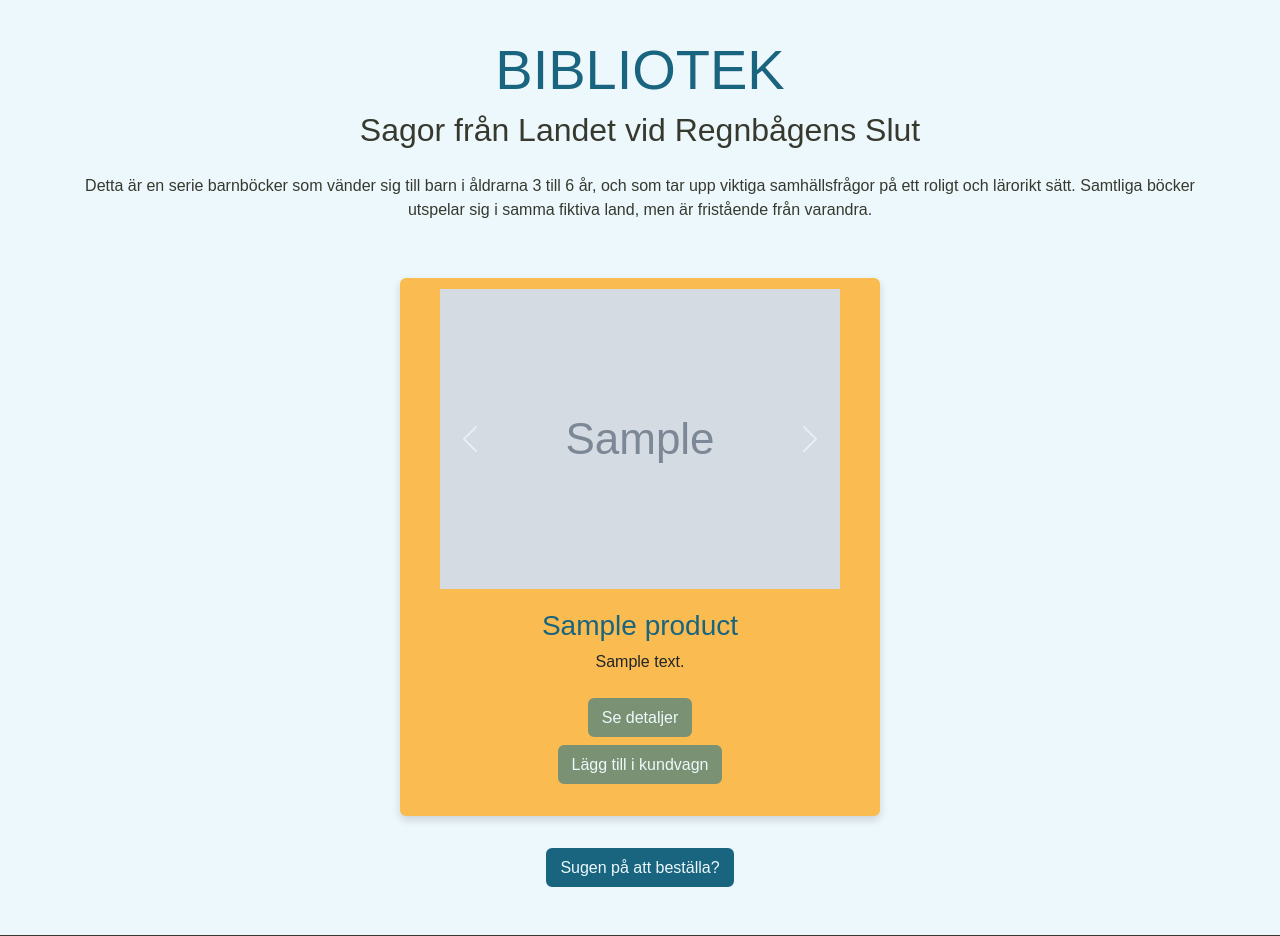
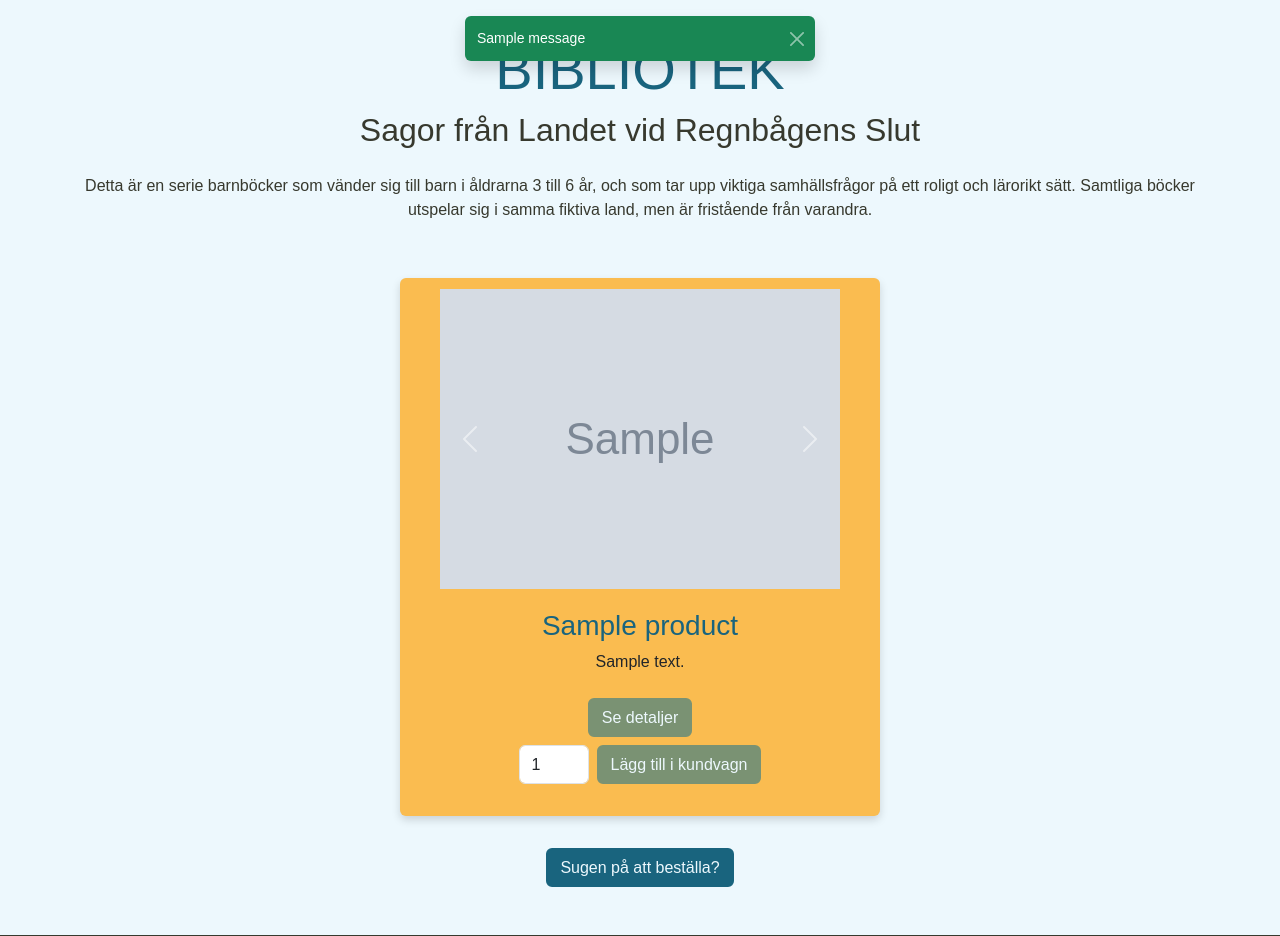
Before and after one commit to Jere-The-Hutt/massgrosorna-ecommerce, a Django app: page /library/ in a window 1280 px wide. Shown: the part 60-996 px from the top of the page. Run offline with Django 5.2, Linux system fonts and the light colour scheme; tables that the repository leaves empty hold one stand-in row (values such as "Sample post"); grey boxes marked "Sample" are stand-in pictures; one stand-in notice (Sample message) is shown; some libraries are stand-ins or nearby versions; some web fonts are replaced.

Commit message:
Add quantity selection on library page and improve contact form success message

```diff
--- a/assets/css/style.css
+++ b/assets/css/style.css
@@ -246,6 +246,10 @@ th {
     padding: 20px;
 }
 
+.toast-container {
+    top: 60px;
+}
+
 /* Media Queries */
 @media screen and (max-width: 768px) {
     #header .logo {
--- a/config/settings.py
+++ b/config/settings.py
@@ -81,6 +81,12 @@ DATABASES = {
 }
 
 
+# Email configuration for development
+EMAIL_BACKEND = 'django.core.mail.backends.console.EmailBackend'
+DEFAULT_FROM_EMAIL = 'webmaster@localhost'
+
+
+
 # Password validation
 # https://docs.djangoproject.com/en/5.2/ref/settings/#auth-password-validators
 
--- a/store/urls.py
+++ b/store/urls.py
@@ -7,6 +7,8 @@ urlpatterns = [
     path('about/', views.about, name='about'),
     path('library/', views.library, name='library'),
     path('success/', views.success, name='success'),
+    path('footer-contact/', views.footer_contact, name='footer_contact'),
+
 
     # Product detail page
     path(
--- a/store/views.py
+++ b/store/views.py
@@ -2,6 +2,9 @@ from django.shortcuts import render, redirect, get_object_or_404
 from .cart import Cart
 from decimal import Decimal
 from .models import Product
+from django.core.mail import send_mail
+from django.shortcuts import redirect
+from django.contrib import messages
 
 
 def index(request):
@@ -60,9 +63,25 @@ def cart_view(request):
 def add_to_cart(request, product_id):
     if request.method == 'POST':
         cart = request.session.get('cart', {})
-        cart[str(product_id)] = cart.get(str(product_id), 0) + 1
-    request.session['cart'] = cart
-    return redirect('library')  # Redirect back to library page or previous page
+        product = get_object_or_404(Product, id=product_id)
+        product_id_str = str(product_id)
+
+        # Read quantity from form, default to 1
+        try:
+            quantity = int(request.POST.get('quantity', 1))
+            if quantity < 1:
+                quantity = 1
+        except ValueError:
+            quantity = 1
+
+        if product_id_str in cart:
+            cart[product_id_str]['quantity'] += quantity
+        else:
+            cart[product_id_str] = {'quantity': quantity, 'price': float(product.price)}
+
+        request.session['cart'] = cart
+
+    return redirect('library')
 
 
 def remove_from_cart(request, product_id):
@@ -141,3 +160,22 @@ def cart_decrease(request, product_id):
 
     request.session['cart'] = cart
     return redirect('cart')
+
+
+def footer_contact(request):
+    if request.method == 'POST':
+        name = request.POST.get('name')
+        email = request.POST.get('email')
+        message = request.POST.get('message')
+
+        # Send the email
+        send_mail(
+            subject=f'New message from {name}',
+            message=message,
+            from_email=email,
+            recipient_list=['your@email.com'],
+            fail_silently=False,
+        )
+
+        messages.success(request, 'Tack! Ditt meddelande har skickats.')
+        return redirect(request.META.get('HTTP_REFERER', '/'))
--- a/templates/base.html
+++ b/templates/base.html
@@ -54,6 +54,22 @@
     </nav>
     <!-- Main element to hold all key sections of the home page. It is not part of the grid structure. -->
     <main>
+        {% if messages %}
+        <div class="toast-container position-fixed start-50 translate-middle-x top-6 p-3" style="z-index: 1055;">
+            {% for message in messages %}
+            <div class="toast align-items-center text-bg-success border-0 show" role="alert" aria-live="assertive"
+                aria-atomic="true">
+                <div class="d-flex">
+                    <div class="toast-body">
+                        {{ message }}
+                    </div>
+                    <button type="button" class="btn-close btn-close-white me-2 m-auto" data-bs-dismiss="toast"
+                        aria-label="Close"></button>
+                </div>
+            </div>
+            {% endfor %}
+        </div>
+        {% endif %}
         {% block content %}
         <!-- Individual page content will go here -->
         {% endblock %}
@@ -84,7 +100,8 @@
                 </div>
                 <!-- Name & Email Fields (Top on small screens) -->
                 <div class="col-12 col-md-4 text-center mt-3">
-                    <form action="{% url 'success' %}" method="GET">
+                    <form action="{% url 'footer_contact' %}" method="POST">
+                        {% csrf_token %}
                         <div class="row justify-content-center">
                             <div class="col-10 col-md-10 mb-3">
                                 <input class="form-control" id="name" name="name" type="text" required>
--- a/templates/library.html
+++ b/templates/library.html
@@ -61,10 +61,14 @@
                     <p class="card-text">{{ product.description }}</p>
                     <a href="{% url 'product_detail' product.id %}" class="btn custom-button-filled mt-2">Se
                         detaljer</a>
-                    <form action="{% url 'add_to_cart' product.id %}" method="post">
+                    <form action="{% url 'add_to_cart' product.id %}" method="post"
+                        class="d-flex justify-content-center mt-2">
                         {% csrf_token %}
-                        <button type="submit" class="btn custom-button-filled mt-2">Lägg till i kundvagn</button>
+                        <input type="number" name="quantity" value="1" min="1" class="form-control me-2"
+                            style="width: 70px;">
+                        <button type="submit" class="btn custom-button-filled">Lägg till i kundvagn</button>
                     </form>
+
                 </div>
             </div>
             {% endfor %}
```
